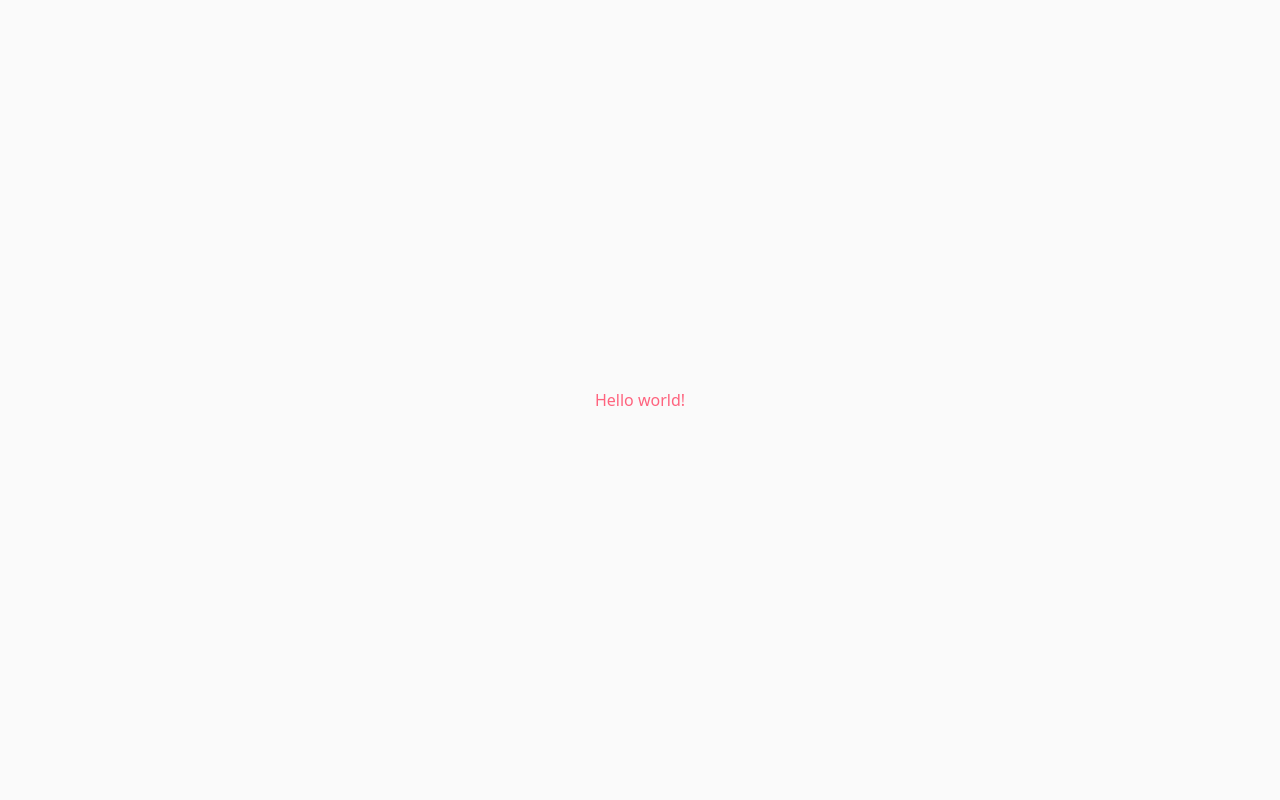
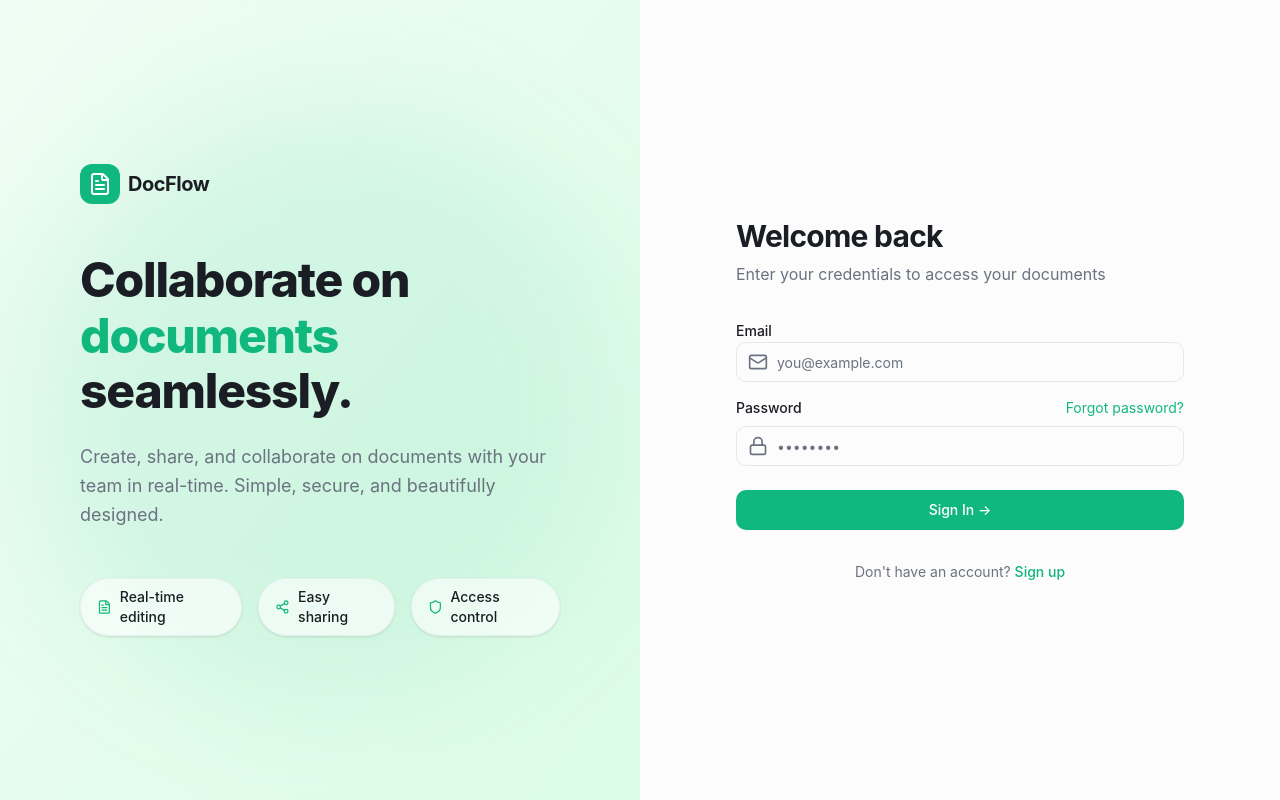
Before and after one commit to carr-o-t/draftly-frontend, a Next.js app: page / in a window 1280 px wide. Built offline with nearby package versions, Linux system fonts and the light colour scheme.

Commit message:
feat: add auth page on home page

```diff
--- a/src/app/page.tsx
+++ b/src/app/page.tsx
@@ -1,7 +1,5 @@
+import { AuthScreen } from '@/features/auth/components/auth-screen';
+
 export default function Home() {
-  return (
-    <div className="flex min-h-screen items-center justify-center bg-zinc-50 font-sans dark:bg-black">
-      <h1 className="text-rose-400">Hello world!</h1>
-    </div>
-  );
+  return <AuthScreen />;
 }
```
